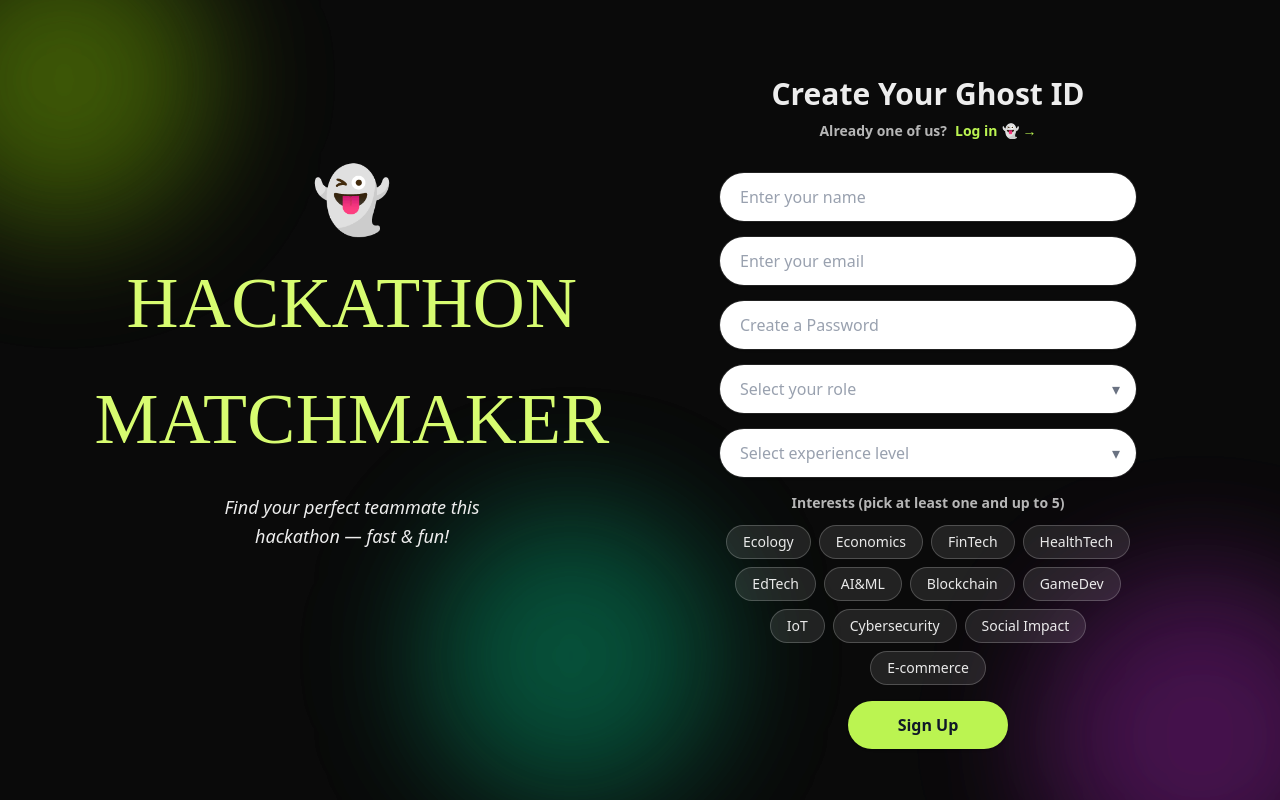
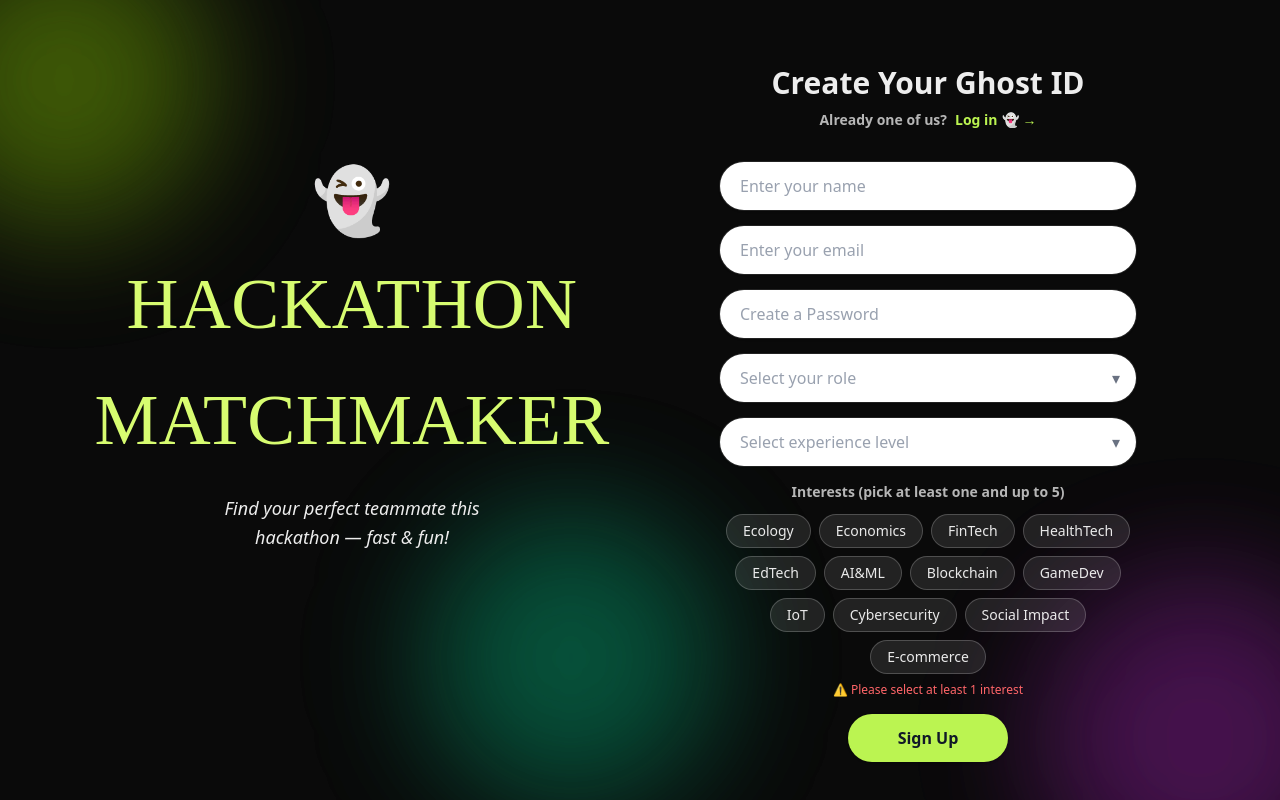
Before and after one commit to Ligo-code/Hackathon_Matchmaker, a React (Vite) app in the folder frontend/: page /register in a window 1280 px wide. Built offline with nearby package versions, Linux system fonts and the light colour scheme; no server answers; a web font is replaced by a local one.

Commit message:
fix: add user friendly error messages for registration, login

```diff
--- a/frontend/src/pages/Login.jsx
+++ b/frontend/src/pages/Login.jsx
@@ -1,9 +1,10 @@
-import { useMemo, useState } from "react";
+import { useMemo, useState, useEffect } from "react";
 import { Link, useNavigate } from "react-router-dom";
 import AuthLayout from "../components/AuthLayout";
 import AuthInput from "../components/AuthInput";
 import AuthButton from "../components/AuthButton";
 import { useAuthStore } from "../store/useAuthStore";
+import { validators } from "../utils/validation";
 
 const leftHero = (
   <div className="-translate-y-10 md:-translate-y-12">
@@ -33,7 +34,15 @@ export default function Login() {
   const [email, setEmail] = useState("");
   const [pwd, setPwd] = useState("");
 
-  const canSubmit = useMemo(() => email.trim() && pwd.trim(), [email, pwd]);
+  // Real-time validation errors
+  const [emailError, setEmailError] = useState(null);
+
+  // Validate email in real-time
+  useEffect(() => {
+    setEmailError(validators.email(email));
+  }, [email]);
+
+  const canSubmit = useMemo(() => email.trim() && pwd.trim() && !emailError, [email, pwd, emailError]);
 
   async function onSubmit(e) {
     e.preventDefault();
@@ -79,6 +88,7 @@ export default function Login() {
           </div>
         )}
         <form className="mt-8 space-y-4" onSubmit={onSubmit}>
+          <div>
             <AuthInput
               type="email"
               value={email}
@@ -87,6 +97,11 @@ export default function Login() {
               autoComplete="email"
               required
             />
+            {emailError && (
+              <p className="mt-1 text-xs text-red-400">⚠️ {emailError}</p>
+            )}
+          </div>
+          <div>
             <AuthInput
               type="password"
               value={pwd}
@@ -95,6 +110,10 @@ export default function Login() {
               autoComplete="current-password"
               required
             />
+            {!pwd.trim() && pwd.length > 0 && (
+              <p className="mt-1 text-xs text-red-400">⚠️ Password is required</p>
+            )}
+          </div>
           <AuthButton type="submit" disabled={!canSubmit || loading}>
             {loading ? "Logging in..." : "Login"}
           </AuthButton>
--- a/frontend/src/pages/Register.jsx
+++ b/frontend/src/pages/Register.jsx
@@ -1,9 +1,10 @@
-import { useMemo, useState } from "react";
+import { useMemo, useState, useEffect } from "react";
 import { Link, useNavigate } from "react-router-dom";
 import AuthLayout from "../components/AuthLayout";
 import AuthInput from "../components/AuthInput";
 import AuthButton from "../components/AuthButton";
 import { useAuthStore } from "../store/useAuthStore";
+import { validators } from "../utils/validation";
 
 const INTEREST_OPTIONS = [
   "Ecology",
@@ -31,8 +32,32 @@ export default function Register() {
   const [pwd, setPwd] = useState("");
   const [role, setRole] = useState("");
   const [experience, setExperience] = useState("");
+  const [interest, setInterest] = useState("");
 
   const [interests, setInterests] = useState([]);
+
+  // Real-time validation errors
+  const [nameError, setNameError] = useState(null);
+  const [emailError, setEmailError] = useState(null);
+  const [passwordError, setPasswordError] = useState(null);
+  const [interestsError, setInterestsError] = useState(null);
+
+  // Validate fields in real-time
+  useEffect(() => {
+    setNameError(validators.name(name));
+  }, [name]);
+
+  useEffect(() => {
+    setEmailError(validators.email(email));
+  }, [email]);
+
+  useEffect(() => {
+    setPasswordError(validators.password(pwd));
+  }, [pwd]);
+
+  useEffect(() => {
+    setInterestsError(validators.interests(interests));
+  }, [interests]);
 
   const isValid = useMemo(() => {
     return (
@@ -129,12 +154,19 @@ export default function Register() {
         )}
 
         <form className="mt-8 space-y-4" onSubmit={onSubmit}>
+          <div>
             <AuthInput
               value={name}
               onChange={(e) => setName(e.target.value)}
               placeholder="Enter your name"
               required
             />
+            {nameError && (
+              <p className="mt-1 text-xs text-red-400">⚠️ {nameError}</p>
+            )}
+          </div>
+
+          <div>
             <AuthInput
               type="email"
               value={email}
@@ -142,6 +174,12 @@ export default function Register() {
               placeholder="Enter your email"
               required
             />
+            {emailError && (
+              <p className="mt-1 text-xs text-red-400">⚠️ {emailError}</p>
+            )}
+          </div>
+
+          <div>
             <AuthInput
               type="password"
               value={pwd}
@@ -149,6 +187,13 @@ export default function Register() {
               placeholder="Create a Password"
               required
             />
+            {passwordError && (
+              <p className="mt-1 text-xs text-red-400">⚠️ {passwordError}</p>
+            )}
+            {pwd && !passwordError && (
+              <p className="mt-1 text-xs text-green-400">✅ Password looks good!</p>
+            )}
+          </div>
 
           <div>
             <div className="relative">
@@ -230,6 +275,9 @@ export default function Register() {
                   );
                 })}
               </div>
+              {interestsError && (
+                <p className="mt-2 text-xs text-red-400 text-center">⚠️ {interestsError}</p>
+              )}
             </div>
           </div>
 
--- /dev/null
+++ b/frontend/src/utils/validation.js
@@ -0,0 +1,35 @@
+// Real-time validation utilities
+export const validators = {
+  name: (value) => {
+    if (!value?.trim()) return null;
+    if (value.length < 2) return "Name must be at least 2 characters";
+    if (value.length > 100) return "Name is too long (max 100 characters)";
+    if (!/^[a-zA-Z\s'-]+$/.test(value)) {
+      return "Name can only contain letters, spaces, hyphens and apostrophes";
+    }
+    return null;
+  },
+
+  email: (value) => {
+    if (!value?.trim()) return null;
+    const emailRegex = /^[^\s@]+@[^\s@]+\.[^\s@]+$/;
+    if (!emailRegex.test(value)) {
+      return "Please enter a valid email address";
+    }
+    return null;
+  },
+
+  password: (value) => {
+    if (!value) return null;
+    if (value.length < 8 || !/(?=.*[a-z])/.test(value) || !/(?=.*[A-Z])/.test(value) || !/(?=.*\d)/.test(value)) {
+      return "Password must be at least 8 characters and contain uppercase, lowercase, and number";
+    }
+    return null;
+  },
+
+  interests: (interests) => {
+    if (!interests || interests.length === 0) return "Please select at least 1 interest";
+    if (interests.length > 5) return "Please select maximum 5 interests";
+    return null;
+  }
+};
```
Lines whose indentation alone changed are shown as unchanged.
